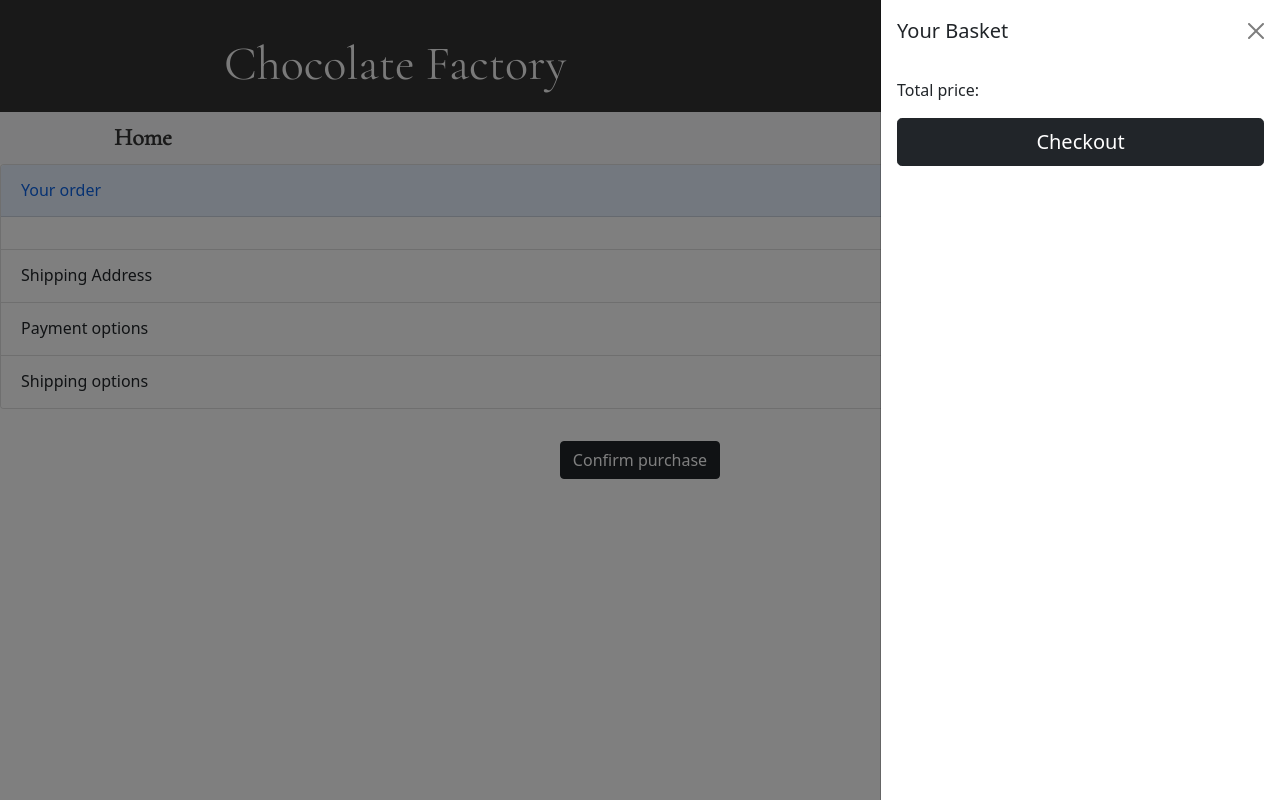
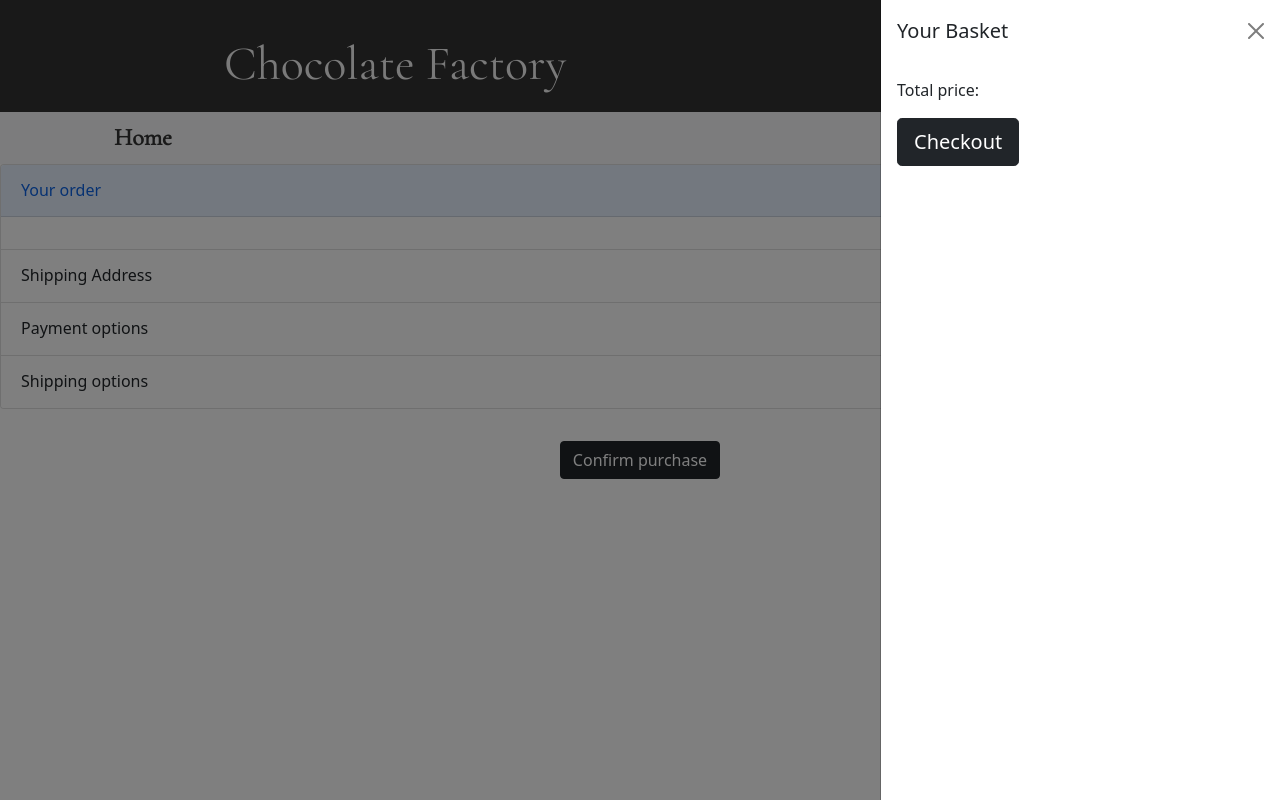
Before and after one commit to JannieBackman/chocolate-factory, a React (Create React App) app: page /cart in a window 1280 px wide. Both pictures are taken after a click on the button 1035 px from the left and 67 px from the top of the page. Built offline with nearby package versions, Linux system fonts and the light colour scheme.

Commit message:
added link and spinner

```diff
--- a/src/components/AmountCounter.tsx
+++ b/src/components/AmountCounter.tsx
@@ -1,9 +1,9 @@
 import { useState } from "react";
 import { FaProductHunt } from "react-icons/fa";
-import { number } from "yup";
-import { Product } from "../products";
 import "./AmountCounter.css";
 import Cart from "./Cart/cartIcon";
+import { Product } from "../products";
+import { number } from "yup";
 
 export interface Props {
   product: Product;
@@ -28,10 +28,6 @@ function AmountCounter({ product }: Props) {
     }
   };
 
-  // const incrementTotalPrice = () => {
-  //   setTotalPrice(count * product.price);
-  // };
-
   return (
     <div className="container">
       <button className="button" onClick={handleIncrement}>
@@ -41,9 +37,8 @@ function AmountCounter({ product }: Props) {
       <button className="button decrement-button" onClick={handleDecrement}>
         -
       </button>
-
       <div>
-        <p> {totalPrice} SEK</p>
+        <p>{totalPrice}</p>
       </div>
     </div>
   );
--- a/src/components/Layout/BasketCart.tsx
+++ b/src/components/Layout/BasketCart.tsx
@@ -6,6 +6,7 @@ import { mockedProducts, Product } from "../../products";
 import "bootstrap/dist/css/bootstrap.min.css";
 import { CartContext } from "../../context/CartContext";
 import AmountCounter from "../AmountCounter";
+import { Link } from "react-router-dom";
 
 function Basket() {
   const [show, setShow] = useState(false);
@@ -29,6 +30,7 @@ function Basket() {
         </Offcanvas.Header>
         <Offcanvas.Body>
           {cart.map((product) => (
+            // if (cart.map()) {}
             <div>
               <p>
                 {product.title} {product.price} {product.valuta}
@@ -38,9 +40,11 @@ function Basket() {
           ))}
           <p>Total price: </p>
           <div className="d-grid gap-2">
-            <Button variant="dark" size="lg" href="/cart">
-              Checkout
-            </Button>
+            <Link to="/cart">
+              <Button variant="dark" size="lg">
+                Checkout
+              </Button>
+            </Link>
           </div>
         </Offcanvas.Body>
       </Offcanvas>
--- a/src/pages/AccordionMenuPage.tsx
+++ b/src/pages/AccordionMenuPage.tsx
@@ -10,7 +10,7 @@ import { CSSProperties, useContext } from "react";
 import { mockedProducts, Product } from "../products";
 import { Footer } from "../components/Layout/Footer";
 import { CartContext } from "../context/CartContext";
-import { Button } from "react-bootstrap";
+import { Button, Spinner } from "react-bootstrap";
 import "bootstrap/dist/css/bootstrap.min.css";
 import { useBuy } from "../context/BuyContext";
 
@@ -63,7 +63,9 @@ export default function AccordionMenu() {
 
       <div style={confirmStyle}>
         {isLoading ? (
-          <span>loading...</span>
+          <Spinner animation="border" role="status">
+            <span className="visually-hidden">Loading...</span>
+          </Spinner>
         ) : buy ? (
           <span>
             {buy.paymentValid} <br /> {buy.confirmation}
```
